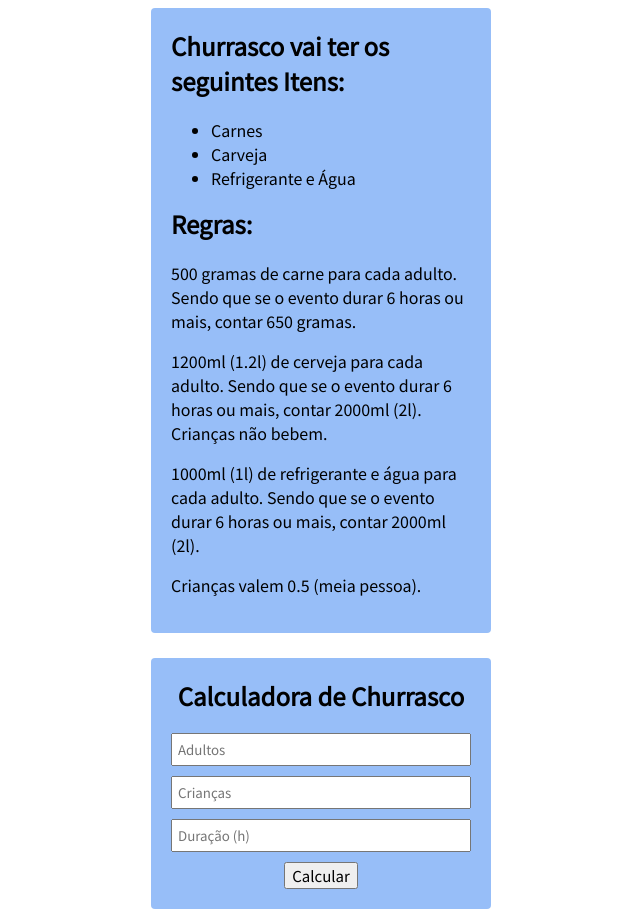
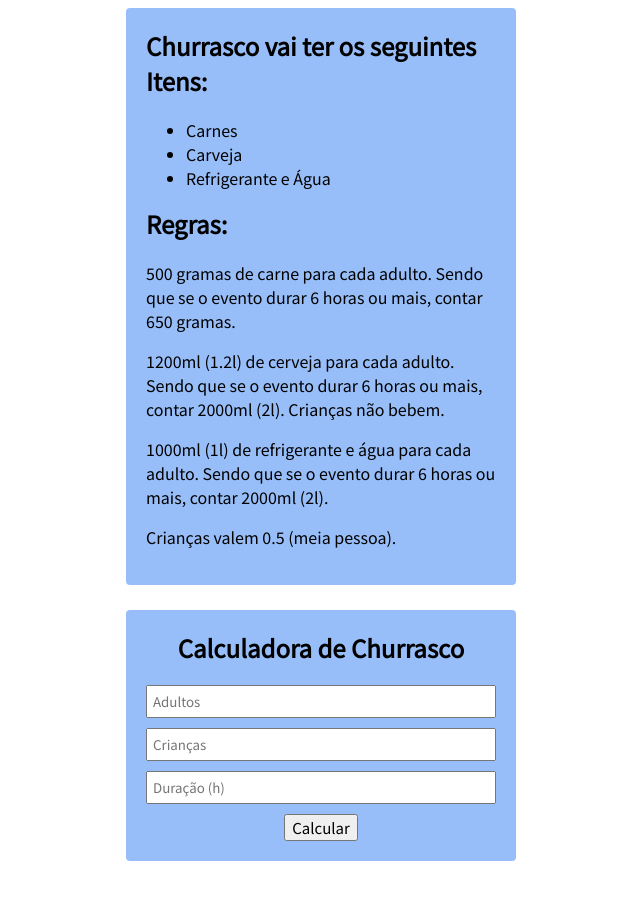
Before and after one commit to jvmsantos13/churrascometro, a plain HTML site: page index.html in a window 1280 px wide. Shown: the whole page, without its empty margins (319-959 px from the left). After the commit the page ends 869 px from the top, so only its background shows below. Drawn offline with Linux system fonts and the light colour scheme.

Commit message:
Update sytle.css

```diff
--- a/sytle.css
+++ b/sytle.css
@@ -17,7 +17,7 @@ button {
 }
 
 .regras {
-    max-width: 300px;
+    max-width: 350px;
     margin: auto;
     background-color: rgb(151, 190, 248);
     padding: 20px;
@@ -26,7 +26,7 @@ button {
 }
 
 .container {
-    max-width: 300px;
+    max-width: 350px;
     margin: auto;
     margin-top: 25px;
     background-color: rgb(151, 190, 248);
```
